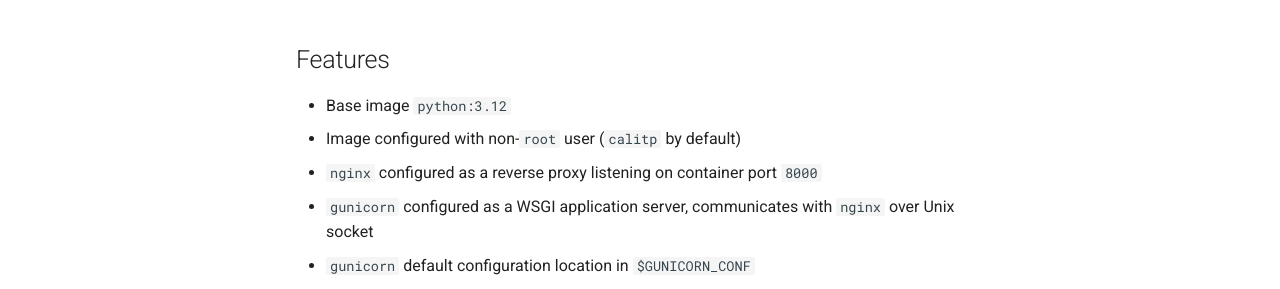
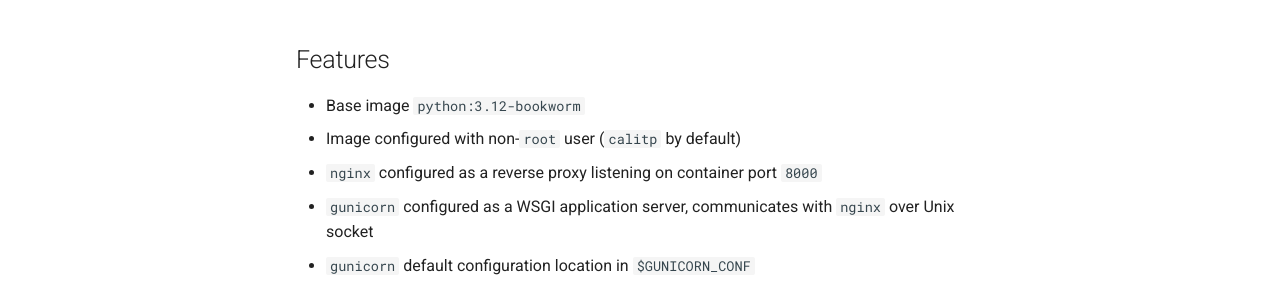
Before and after one commit to cal-itp/docker-python-web, an MkDocs documentation site: the page built from docs/README.md, in a window 1280 px wide and 900 px high. Shown: the part 344-633 px from the top of the window. Built offline with MkDocs 1.6.1 and Material for MkDocs 9.7.7, drawn with Linux system fonts in a browser that asks for light colours; nearby versions of some CDN libraries; comment, search, counter and statistics services are not loaded.

Commit message:
chore: pin at debian 12

```diff
--- a/docs/README.md
+++ b/docs/README.md
@@ -8,7 +8,7 @@
 
 ## Features
 
-- Base image `python:3.12`
+- Base image `python:3.12-bookworm`
 - Image configured with non-`root` user (`calitp` by default)
 - `nginx` configured as a reverse proxy listening on container port `8000`
 - `gunicorn` configured as a WSGI application server, communicates with `nginx` over Unix socket
```
Also changed, not shown: README.md (+1 -1 lines), 1 other file.
